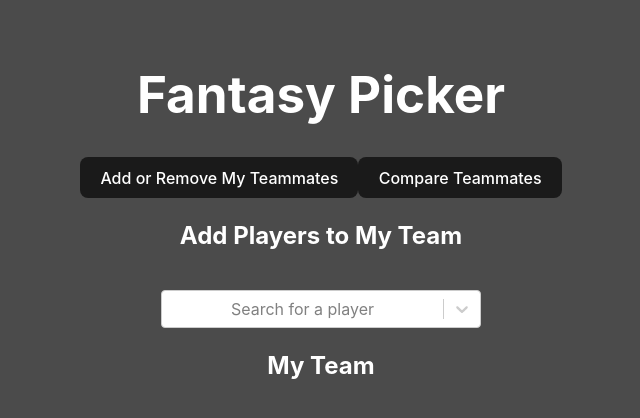
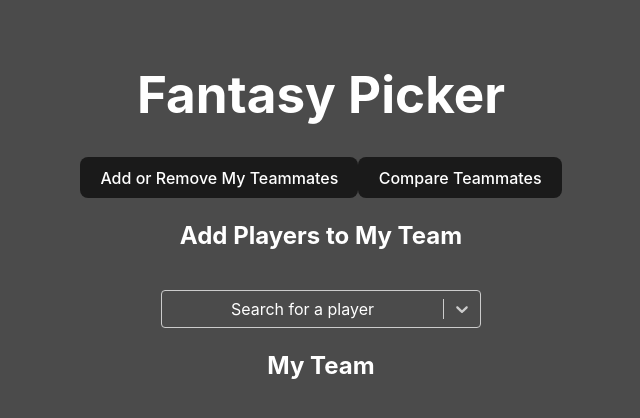
Before and after one commit to JCWoodworker/FantasyFootballPlayerPicker, a React (Vite) app: page / in a window 1280 px wide. Shown: the top 418 px of the page, without its empty margins (319-959 px from the left). Built offline with nearby package versions, Linux system fonts and the light colour scheme.

Commit message:
more styling updates

```diff
--- a/src/pages/compare_teammates/CompareTeammates.tsx
+++ b/src/pages/compare_teammates/CompareTeammates.tsx
@@ -8,7 +8,6 @@ export const CompareTeammates: React.FC = () => {
 
 	const backgroundColor = "rgb(75, 75, 75)"
 	const textColor = "white"
-
 	const styles = {
 		container: (styles) => ({
 			...styles,
--- a/src/pages/players/PlayersIndex.tsx
+++ b/src/pages/players/PlayersIndex.tsx
@@ -39,6 +39,40 @@ export const PlayersIndex: React.FC = () => {
 			: setMyTeamList([...myTeamList, fullPlayerDetails])
 	}
 
+	const backgroundColor = "rgb(75, 75, 75)"
+	const textColor = "white"
+	const styles = {
+		container: (styles) => ({
+			...styles,
+			width: "20rem",
+		}),
+		control: (styles) => ({
+			...styles,
+			backgroundColor: backgroundColor,
+			color: textColor,
+		}),
+		option: (styles, { isFocused }) => ({
+			...styles,
+			backgroundColor: isFocused ? textColor : backgroundColor,
+			color: isFocused ? backgroundColor : textColor,
+		}),
+		menu: (styles) => ({
+			...styles,
+			backgroundColor: backgroundColor,
+			color: textColor,
+		}),
+		placeholder: (styles) => ({
+			...styles,
+			color: textColor,
+		}),
+    singleValue: (styles) => ({
+      ...styles,
+      color: textColor,
+  }),
+	}
+
+
+
 
 	return (
 		<div>
@@ -54,12 +88,7 @@ export const PlayersIndex: React.FC = () => {
 							}))}
 							placeholder="Search for a player"
 							onChange={handlePlayerChange}
-							styles={{
-								container: (styles) => ({
-									...styles,
-									width: "20rem",
-								}),
-							}}
+							styles={styles}
 						/>
 					</div>
 					{selectedPlayer && (
```
